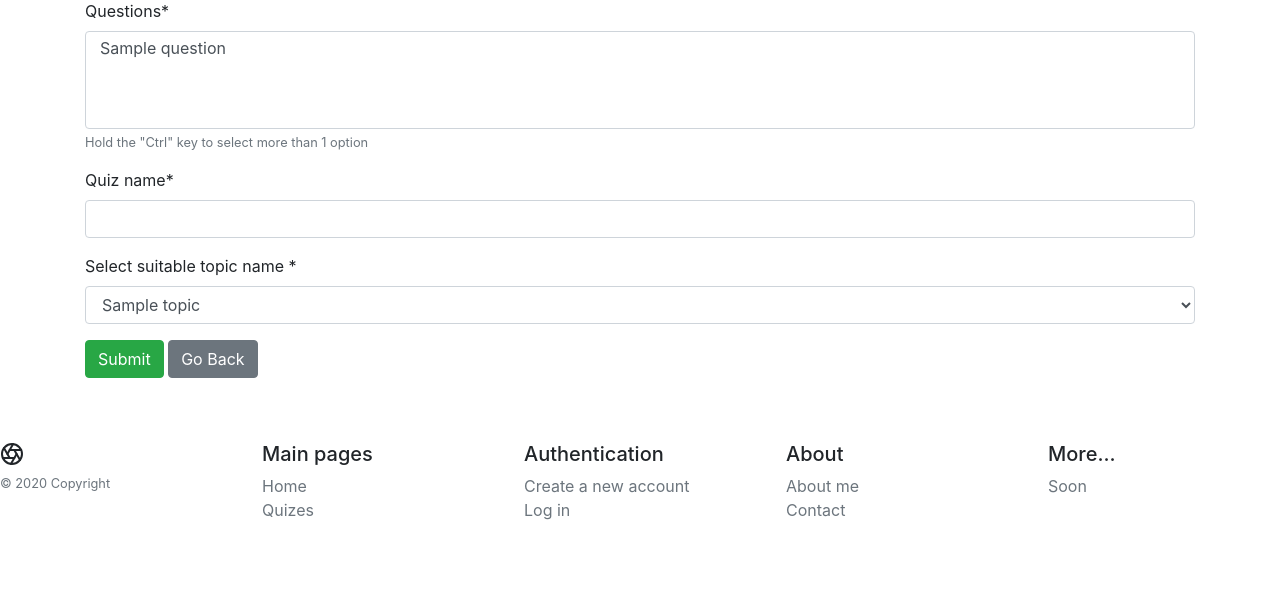
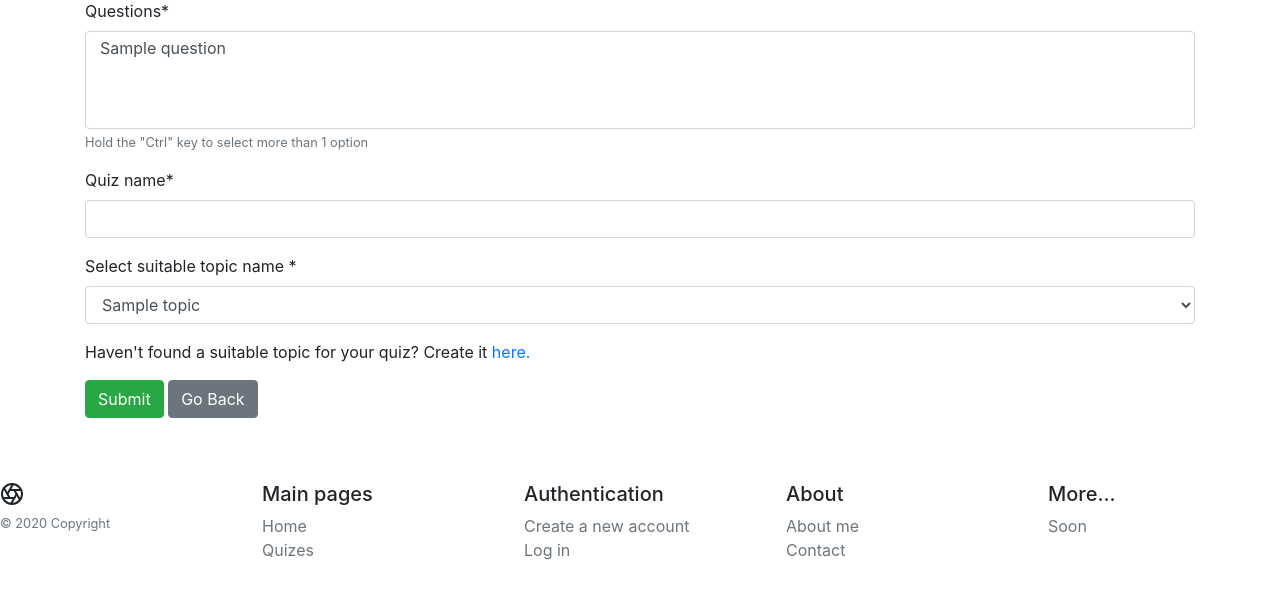
Before and after one commit to katesem/django_project_1.0, a Django app: template learning_hub/templates/c_quiz.html in a window 1280 px wide. Shown: the part 139-738 px from the top of the page. Run offline with Django 3.2, Linux system fonts and the light colour scheme; the template is opened without the code that fills it: values that come from a table or form of the project are taken from there, others are empty; tables that the repository leaves empty hold one stand-in row (values such as "Sample post"); parts of the project's set-up code (start-up, migrations or seed data) failed here and were passed over; some libraries are stand-ins or nearby versions.

Commit message:
Applied some changes in templates, started work on 'quiz taking' algorithm
+ added contact page view

```diff
--- a/learning_hub/templates/c_quiz.html
+++ b/learning_hub/templates/c_quiz.html
@@ -17,6 +17,7 @@
      {{form1|crispy}}
 
      {{form2|crispy}}
+      <p>Haven't found a suitable topic for your quiz? Create it <a href = "/create_topic">here.</a></p>
       <button type = "submit" class = "btn btn-success">  Submit <i class="fa fa-check"></i> </button>
       <a class="btn btn-secondary btn" href={{request.META.HTTP_REFERER}} role="button">Go Back</a>
       </form>
@@ -26,7 +27,7 @@
 {% else %}
 <div class="jumbotron">
       <h1 class="display-4">Unfortunately, you haven't createad any questions yet. </h1>
-      <p class="lead"> Create them here before  creating the quiz. </p>
+      <p class="lead"> Create some questions before creating the quiz. </p>
       <hr class="my-4">
       <p class="lead">
         <a class="btn btn-primary btn-lg" href="/create_questions" role="button">Create a new question</a>
--- a/learning_hub/templates/topic_by_id.html
+++ b/learning_hub/templates/topic_by_id.html
@@ -13,9 +13,8 @@
       <div class="card">
         <div class="card-body">
           <h5 class="card-title">{{quiz.quiz_name}}</h5>
-          <p class="card-text">Number of questions :{{quiz.questions.count}}</p>
-          <a href="#" class="btn btn-primary">Go to quizzes</a>
-          <a href="{% url 'get_topic_by_id' topic.id %}"  class="btn">Go to quizzes</a>
+          <p class="card-text">Number of questions :{{quiz.questions|length }}</p>
+          <a href="{% url 'take_a_quiz' quiz.id %}" class="btn btn-primary">Go to quiz</a>
         </div>
       </div>
     </div>
--- a/learning_hub/urls.py
+++ b/learning_hub/urls.py
@@ -5,6 +5,7 @@ from django.contrib.auth import views as auth_views
 
 urlpatterns = [
 
+    #Common urls
     path('', views.homepage, name='homepage'),
     path('about', views.about_page, name='about'),
     path('create_account', views.create_account, name='create_acc'),
@@ -13,12 +14,19 @@ urlpatterns = [
     path('my_account', views.my_account, name = 'my_account'),
     path('accounts/login/', views.password_redirect),
     path('contact', views.contact),
+
+    #urls related to quiz creation
     path('create_question', views.create_question, name = 'c_question'),
     path('create_quiz', views.create_quiz, name = 'c_quiz'),
     path('create_topic', views.create_topic, name = 'c_topic'),
 
+    #urls related to topic display
     path('topic/<int:topic_id>', views.topic_by_id, name = 'get_topic_by_id'),
     path('all_topics', views.all_topics, name = "topics"),
+
+    # urls related to quiz taking
+    path('take_a_quiz/<int:quiz_id>', views.take_a_quiz, name = 'take_a_quiz'),
+    path('quiz_results', views.quiz_results, name = 'quiz_results'),
 
     # Password reset functionality
     path('reset_password', auth_views.PasswordResetView.as_view(), name="reset_password"),
```
Also changed, not shown: learning_hub/templates/c_topic.html (+0 -28 lines), 1 other file.
